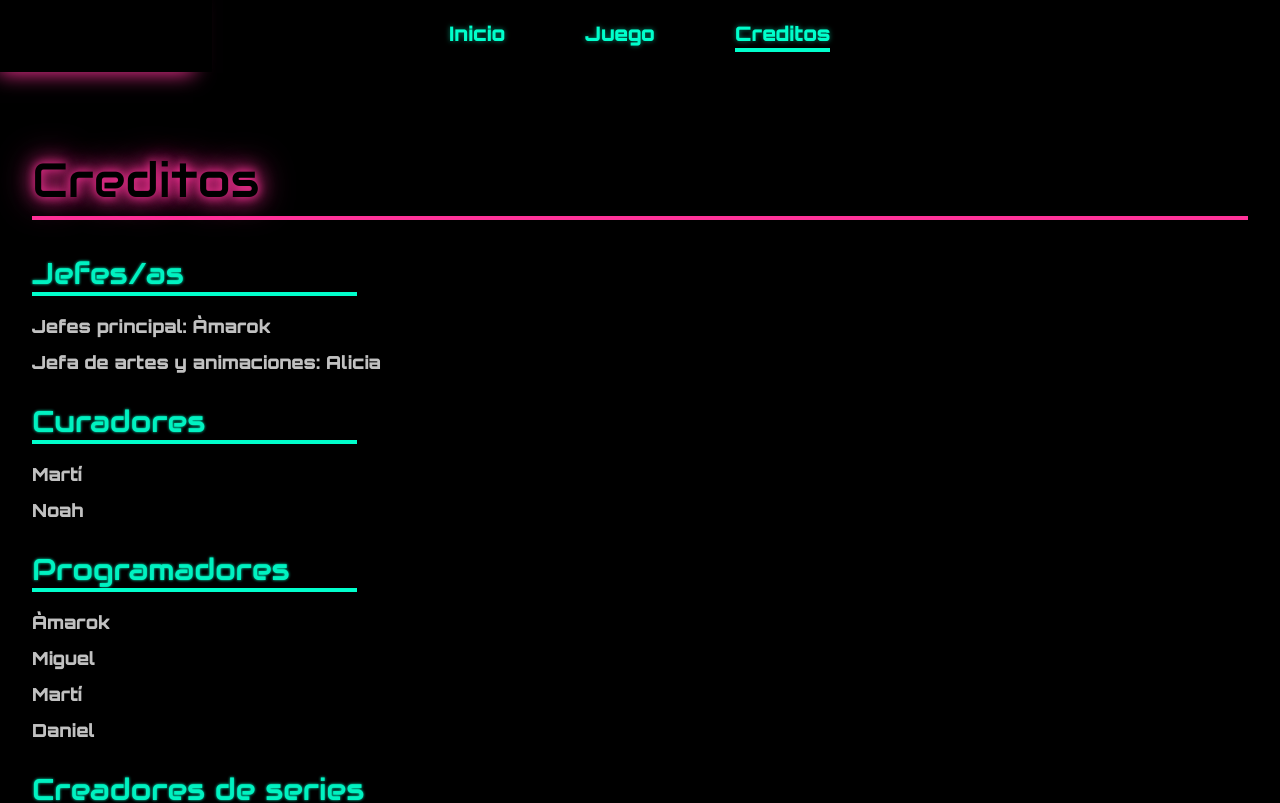
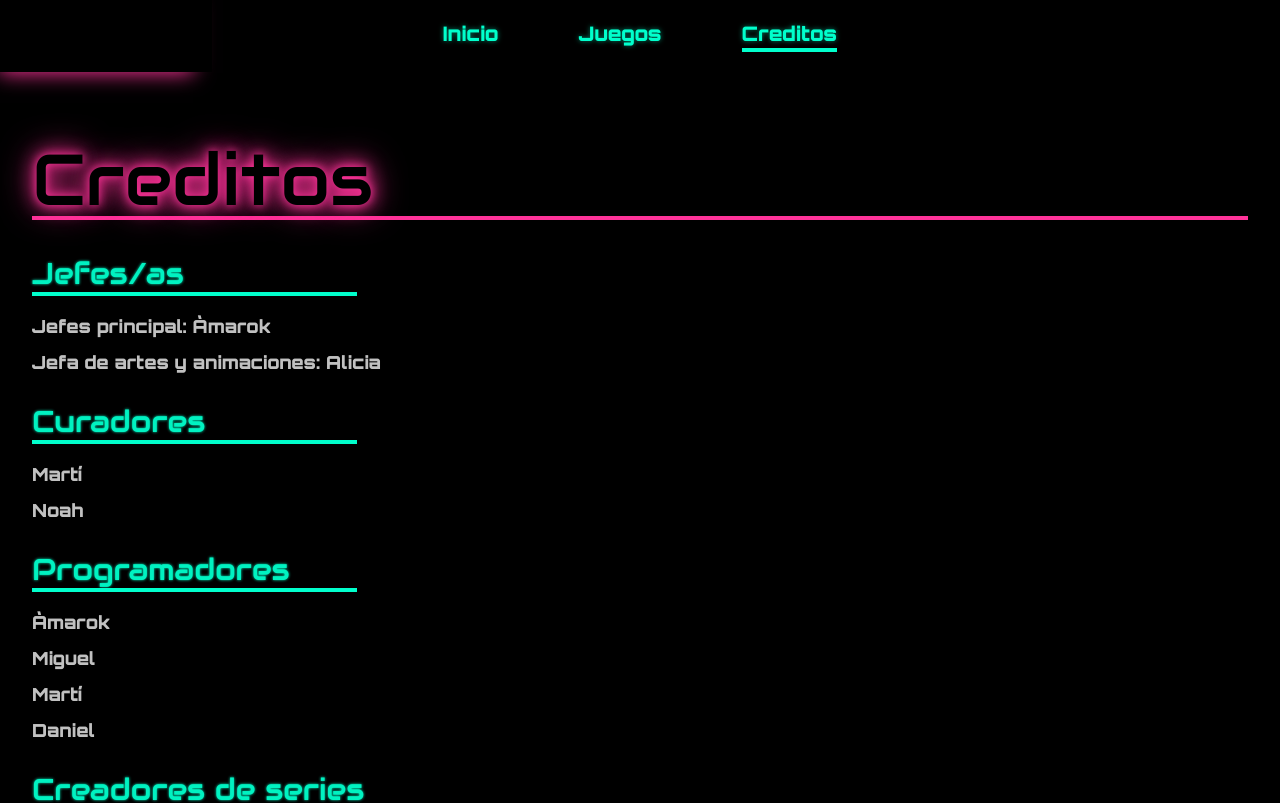
Before and after one commit to Amareus21/make-me, a Next.js app: page /creditos in a window 1280 px wide. Shown: the top 803 px of the page. Built offline with nearby package versions, Linux system fonts and the light colour scheme; no server answers; what tailwindcss-animated would draw is missing.

Commit message:
retoques intro

```diff
--- a/app/components/navigation_bar.js
+++ b/app/components/navigation_bar.js
@@ -10,7 +10,7 @@ export default function NavigatorBar({ animation }) {
 
   const links = [
     { link: "/", name: "Inicio" },
-    { link: "/juegos", name: "Juego" },
+    { link: "/juegos", name: "Juegos" },
     { link: "/creditos", name: "Creditos" },
   ];
 
--- a/app/components/titulo_principal.js
+++ b/app/components/titulo_principal.js
@@ -8,7 +8,7 @@ export default function TituloPrincipal({ children, className }) {
           "0px 0px 35px #ff3399",
         ],
       }}
-      className={`${className} bg-clip-text flex items-center w-max text-[3rem]`}
+      className={`${className} bg-clip-text flex items-center w-max text-7xl`}
     >
       {children}
     </h1>
```
